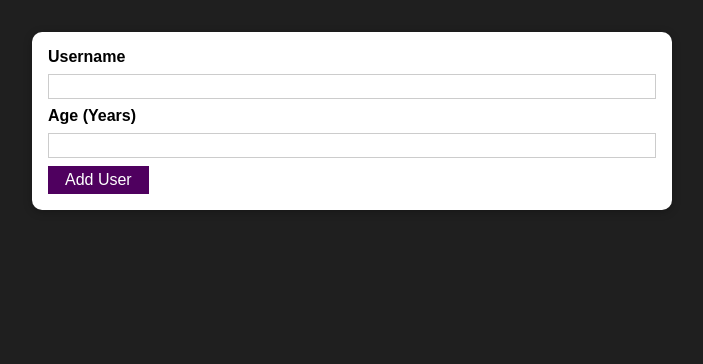
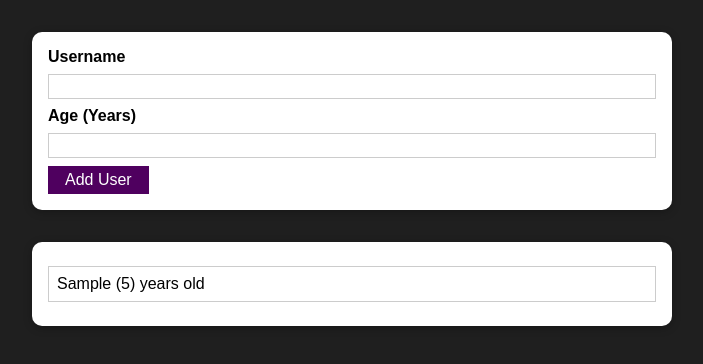
Before and after one commit to rkrohne1991/react-practice-project, a React (Create React App) app: page / in a window 1280 px wide. Both pictures are taken after typing "Sample", "5" into the empty fields and a click on the button "Add User". Shown: the top 364 px of the page, without its empty margins (288-991 px from the left). Built offline with nearby package versions, Linux system fonts and the light colour scheme.

Commit message:
Adding a Users List Component + Managing a List Of Users via State

```diff
--- a/src/App.js
+++ b/src/App.js
@@ -1,11 +1,24 @@
-import React from "react";
+import React, { useState } from "react";
 
 import AddUser from "./components/Users/AddUser/AddUser";
+import UsersList from "./components/Users/UsersList/UsersList";
 
 function App() {
+  const [usersList, setUsersList] = useState([]);
+
+  const addUserHandler = (uName, uAge) => {
+    setUsersList((prevUsersList) => {
+      return [
+        ...prevUsersList,
+        { id: Math.random().toString(), name: uName, age: uAge },
+      ];
+    });
+  };
+
   return (
     <div>
-      <AddUser />
+      <AddUser onAddUser={addUserHandler} />
+      <UsersList users={usersList} />
     </div>
   );
 }
--- a/src/components/Users/AddUser/AddUser.js
+++ b/src/components/Users/AddUser/AddUser.js
@@ -12,7 +12,11 @@
   const addUserHandler = (event) => {
     event.preventDefault();
 
-    if (enteredUsername.trim().length === 0 || enteredAge.trim().length === 0 || +enteredAge < 1) {
+    if (
+      enteredUsername.trim().length === 0 ||
+      enteredAge.trim().length === 0 ||
+      +enteredAge < 1
+    ) {
       return;
     }
 
@@ -20,10 +24,10 @@
       return;
     }
 
-    console.log(enteredUsername + ", " + enteredAge);
+    props.onAddUser(enteredUsername, enteredAge);
 
-    setEnteredUsername('');
-    setEnteredAge('');
+    setEnteredUsername("");
+    setEnteredAge("");
   };
 
   const usernameChangeHandler = (event) => {
@@ -38,9 +42,19 @@
     <Card className={classes.input}>
       <form onSubmit={addUserHandler}>
         <label htmlFor="username">Username</label>
-        <input id="username" type="text" value={enteredUsername} onChange={usernameChangeHandler} />
+        <input
+          id="username"
+          type="text"
+          value={enteredUsername}
+          onChange={usernameChangeHandler}
+        />
         <label htmlFor="age">Age (Years)</label>
-        <input id="age" type="number" value={enteredAge} onChange={ageChangeHandler} />
+        <input
+          id="age"
+          type="number"
+          value={enteredAge}
+          onChange={ageChangeHandler}
+        />
         <Button type="submit">Add User</Button>
       </form>
     </Card>
--- /dev/null
+++ b/src/components/Users/UsersList/UsersList.js
@@ -0,0 +1,21 @@
+import React from "react";
+
+import Card from "../../UI/Card/Card";
+
+import classes from "./UsersList.module.css";
+
+const UsersList = (props) => {
+  return (
+    <Card className={classes.users}>
+      <ul>
+        {props.users.map((user) => (
+          <li key={user.id}>
+            {user.name} ({user.age}) years old
+          </li>
+        ))}
+      </ul>
+    </Card>
+  );
+};
+
+export default UsersList;
--- /dev/null
+++ b/src/components/Users/UsersList/UsersList.module.css
@@ -0,0 +1,16 @@
+.users {
+  margin: 2rem auto;
+  width: 90%;
+  max-width: 40rem;
+}
+
+.users ul {
+  list-style: none;
+  padding: 1rem;
+}
+
+.users li {
+  border: 1px solid #ccc;
+  margin: 0.5rem 0;
+  padding: 0.5rem;
+}
```
